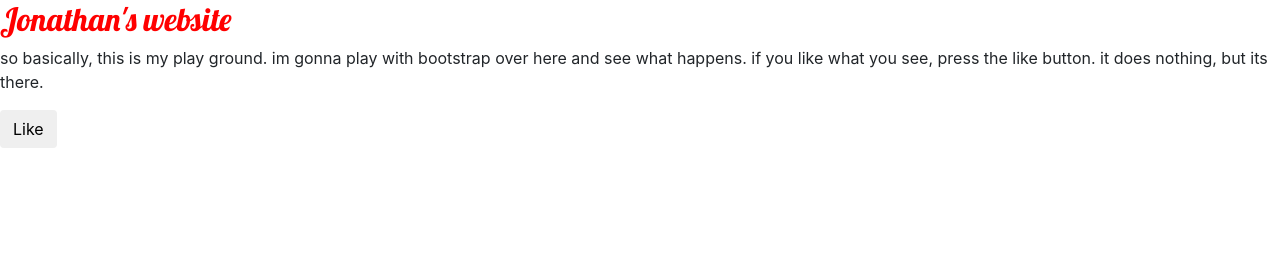
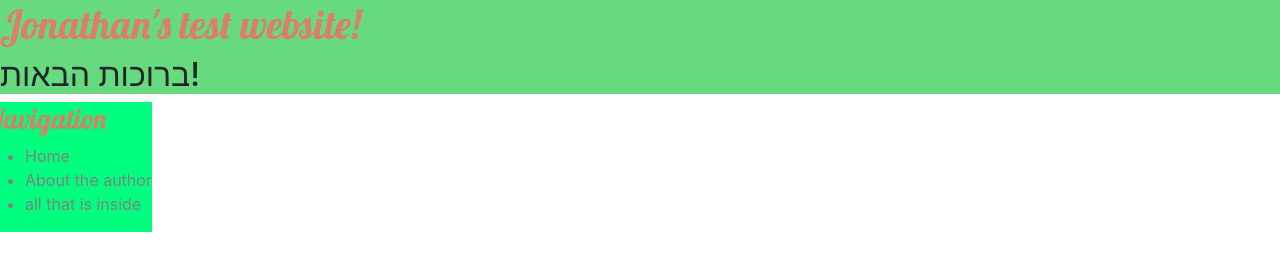
Before and after one commit to avtalion/first-website, a plain HTML site: page index.html in a window 1280 px wide. Drawn offline with nearby package versions, Linux system fonts and the light colour scheme.

Commit message:
Update index.html

```diff
--- a/index.html
+++ b/index.html
@@ -3,16 +3,45 @@
     <link href="https://maxcdn.bootstrapcdn.com/bootstrap/4.0.0/css/bootstrap.min.css" rel="stylesheet" integrity="sha384-Gn5384xqQ1aoWXA+058RXPxPg6fy4IWvTNh0E263XmFcJlSAwiGgFAW/dAiS6JXm" crossorigin="anonymous">
     <link href="https://fonts.googleapis.com/css?family=Lobster" rel="stylesheet" type="text/css">
     <style>
-      h2 {
+      .old-pink {
       font-family: lobster;
-      color: red;
+      color: #da8067;
       }
+      #container {
+      background-color: grey;
+      }
+      #header {
+      background-color: #67da80;
+      }
+      #nav {
+        background-color: #00ff7f;
+        color: grey;
     </style>
   </head>
   <body>
-    <h2>Jonathan's website</h2>
-    <p>so basically, this is my play ground. im gonna play with bootstrap over here and see what happens.
-    if you like what you see, press the like button. it does nothing, but its there.</p>
-    <button class="btn">Like</button>
+    <div id="containter">
+
+    </div>
+    <div id="header">
+      <h1 class="old-pink">Jonathan's test website!</h1>
+      <h2>ברוכות הבאות!</h2>
+    </div>
+    <div id="content" class="row">
+      <div id="nav">
+        <h3 class="old-pink">Navigation</h3>
+        <ul>
+          <li>Home</li>
+          <li>About the author</li>
+          <li>all that is inside</li>
+        </ul>
+
+      </div>
+      <div id="main">
+
+      </div
+    </div>
+    <div id="footer">
+
+    </div>
   </body>
 </html>
```
